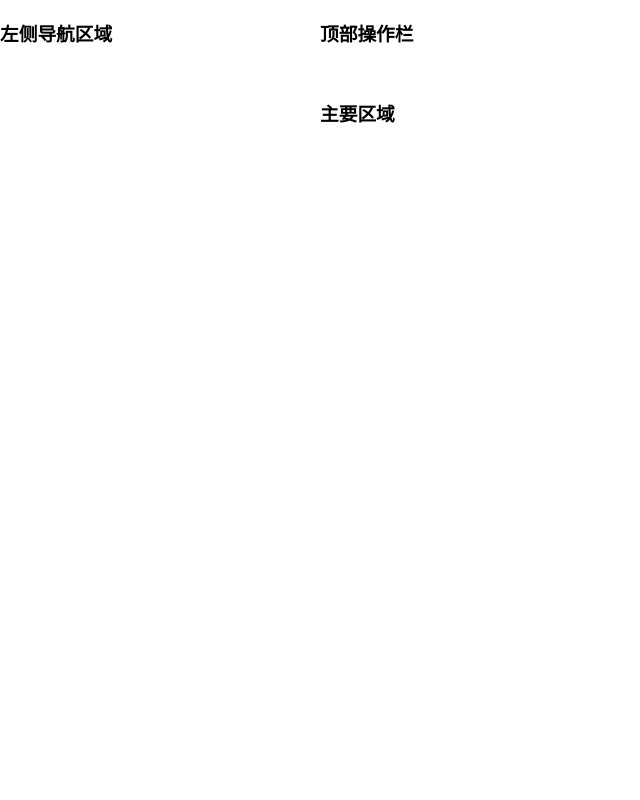
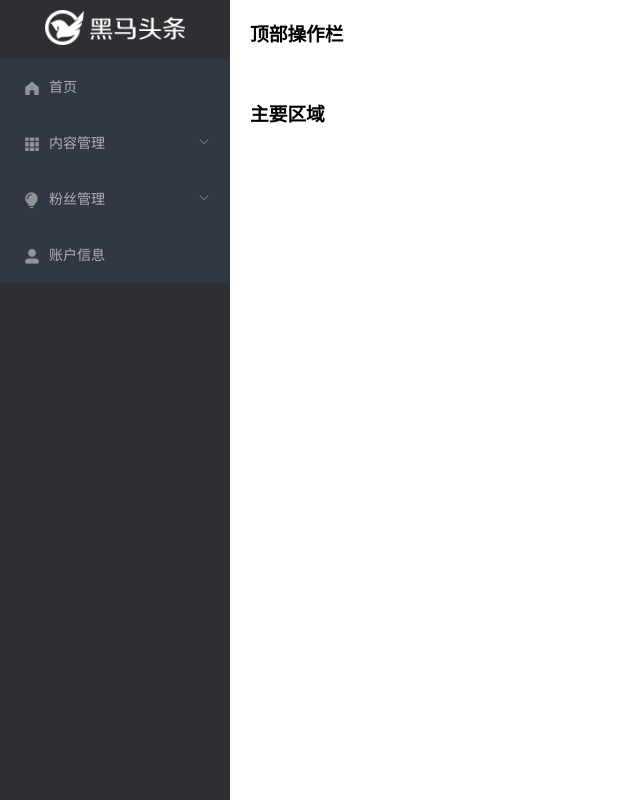
Before and after one commit to shuiruohanyu/94-heimatoutiaopc, a Vue app: page /#/home in a window 1280 px wide. Shown: the whole page, without its empty margins (0-640 px from the left). Built offline with nearby package versions, Linux system fonts and the light colour scheme.

Commit message:
主页模块-左侧导航菜单

```diff
--- /dev/null
+++ b/src/components/home/layout-aside.vue
@@ -0,0 +1,70 @@
+<template>
+  <div class='layout-aside'>
+     <!-- 头部图片 -->
+     <div class='title'>
+         <img src="../../assets/img/logo_admin.png" alt="">
+     </div>
+     <!-- 导航菜单 -->
+     <el-menu background-color="#323745" text-color="#adafb5">
+         <!-- 子菜单 没有子菜单的 用 el-menu-item标签 -->
+         <el-menu-item>
+             <i class='el-icon-s-home'></i>
+             <span>首页</span>
+         </el-menu-item>
+         <!-- 二级菜单 需要用submenu -->
+         <el-submenu>
+             <template slot="title">
+                <i  class='el-icon-s-grid'></i>
+                <span >内容管理</span>
+             </template>
+             <!-- 匿名插槽是二级菜单  具名插槽title是一级菜单-->
+             <!-- 二级菜单项 还是使用el-menu-item -->
+             <el-menu-item>发布文章</el-menu-item>
+             <el-menu-item>内容列表</el-menu-item>
+             <el-menu-item>评论列表</el-menu-item>
+             <el-menu-item>素材管理</el-menu-item>
+
+         </el-submenu>
+           <el-submenu>
+               <template slot="title">
+                 <i class='el-icon-s-opportunity'></i>
+                 <span>粉丝管理</span>
+               </template>
+             <!-- 二级菜单项 还是使用el-menu-item -->
+             <el-menu-item>图文数据</el-menu-item>
+             <el-menu-item>粉丝概况</el-menu-item>
+             <el-menu-item>粉丝画像</el-menu-item>
+             <el-menu-item>粉丝列表</el-menu-item>
+
+         </el-submenu>
+         <el-menu-item>
+             <i class="el-icon-user-solid"></i>
+             <span>账户信息</span>
+         </el-menu-item>
+     </el-menu>
+  </div>
+</template>
+
+<script>
+export default {
+
+}
+</script>
+
+<style lang='less' scoped>
+  .layout-aside {
+      background-color: #2e2f32;
+      width:230px;
+      height: 100vh;
+      .title {
+          text-align: center;
+          padding: 10px 0;
+          img {
+              height: 35px;
+          }
+      }
+      .el-menu {
+          border-right: none;
+      }
+  }
+</style>
--- a/src/views/home/index.vue
+++ b/src/views/home/index.vue
@@ -1,8 +1,9 @@
 <template>
 <!-- 先在最外层放置一个大容器 因为 小容器只能放到大容器里面 -->
    <el-container>
-     <el-aside>
-       <h1>左侧导航区域</h1>
+     <el-aside style="width:230px">
+       <!-- 左侧导航组件 -->
+       <layout-aside></layout-aside>
      </el-aside>
      <!-- 右侧 再嵌套一个 el-container -->
      <el-container>
@@ -21,8 +22,12 @@
 </template>
 
 <script>
+// 将左侧导航组件引用 注册 并使用
+import LayoutAside from '@/components/home/layout-aside'
 export default {
-
+  components: {
+    'layout-aside': LayoutAside
+  }
 }
 </script>
 
```
